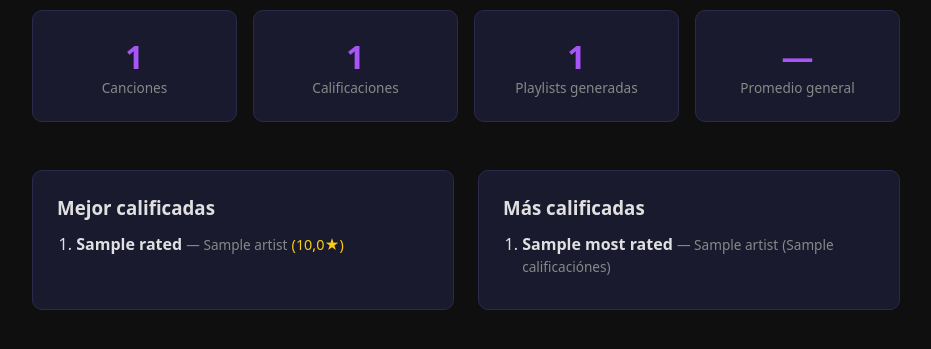
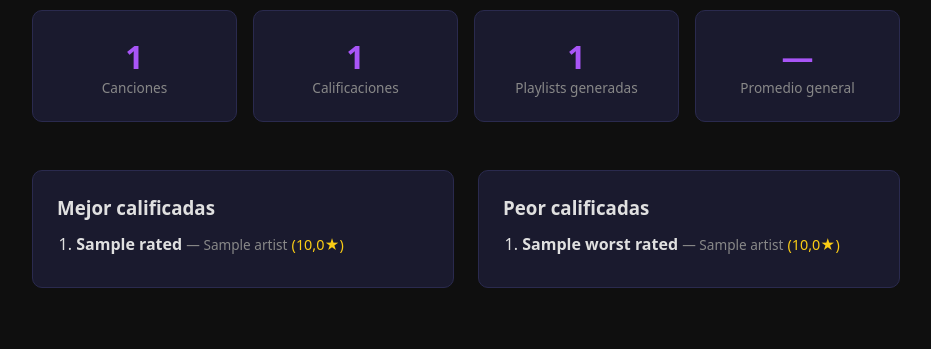
Before and after one commit to gesielVazquez/Euphonic, a Django app: template songs/templates/songs/dashboard.html in a window 1280 px wide. Shown: the part 140-489 px from the top of the page, without its empty margins (174-1105 px from the left). Run offline with Django 5.2, Linux system fonts and the light colour scheme; the template is opened without the code that fills it: most values are stand-ins (such as "Sample title", 1, 10 or a date in 2020).

Commit message:
Dashboard: cambiar 'más calificadas' por 'peor calificadas'

```diff
--- a/songs/templates/songs/dashboard.html
+++ b/songs/templates/songs/dashboard.html
@@ -40,14 +40,14 @@
     {% endif %}
   </div>
   <div class="card">
-    <h3>Más calificadas</h3>
-    {% if most_rated %}
+    <h3>Peor calificadas</h3>
+    {% if worst_rated %}
       <ol style="margin-top:0.8rem;padding-left:1.2rem">
-        {% for s in most_rated %}
+        {% for s in worst_rated %}
           <li style="margin-bottom:0.5rem">
             <strong>{{ s.title }}</strong>
             <span class="meta"> — {{ s.artist }}</span>
-            <span class="meta"> ({{ s.rc }} calificación{{ s.rc|pluralize:"es" }})</span>
+            <span class="stars"> ({{ s.avg_r|floatformat:1 }}★)</span>
           </li>
         {% endfor %}
       </ol>
```
Also changed, not shown: songs/views.py (+5 -5 lines).
